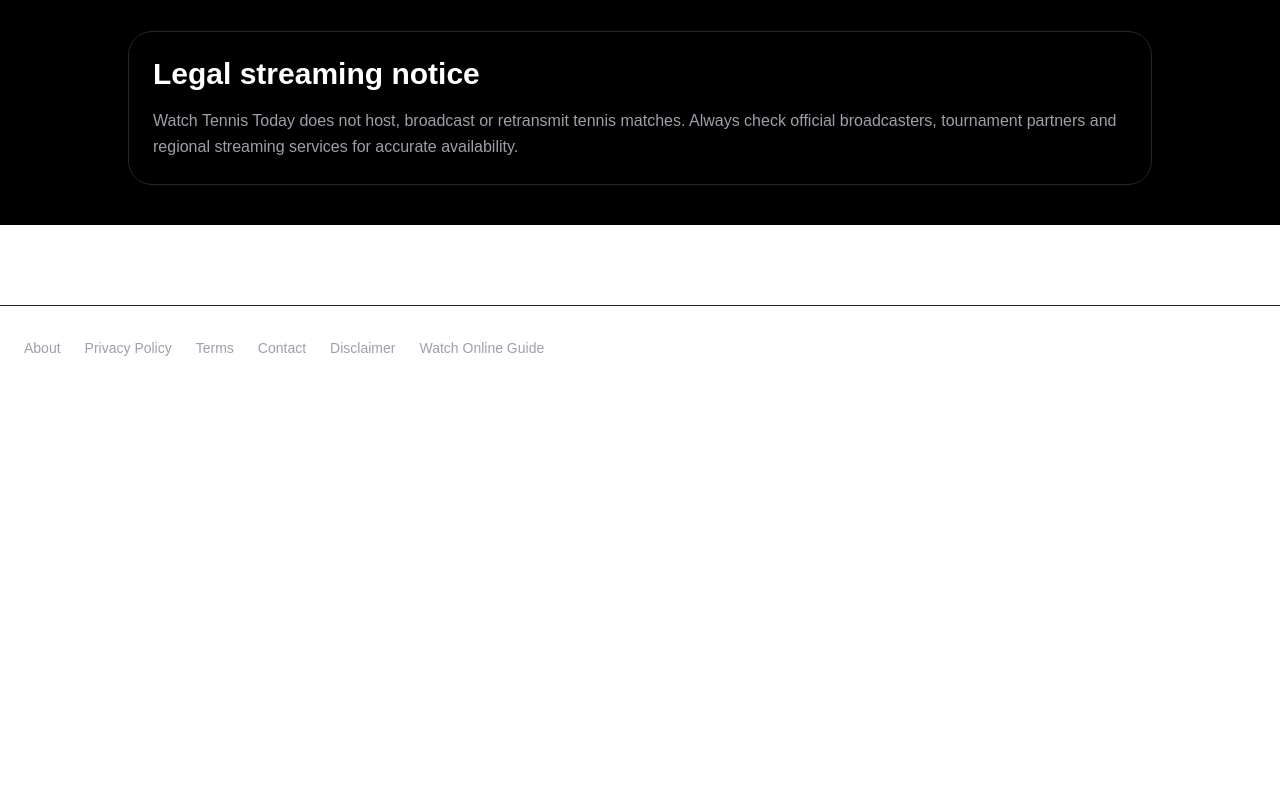
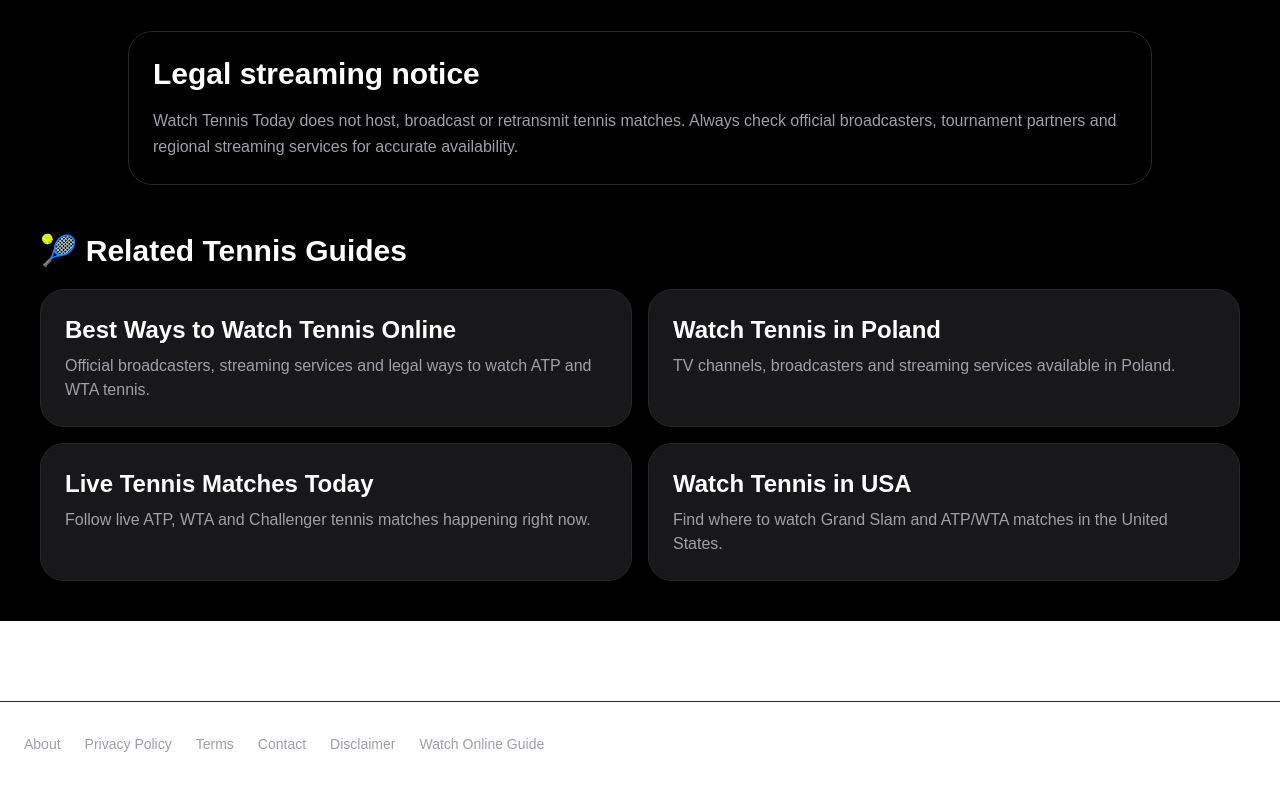
Before and after one commit to 8dqqd57hyh-rgb/watch-tennis-today, a Next.js app: page /french-open-live-stream in a window 1280 px wide. Shown: the part 1967-2753 px from the top of the page. Before the commit the page ends 2357 px from the top, so only its background shows below. Built offline with nearby package versions, Linux system fonts and the light colour scheme.

Commit message:
Link French Open banner

```diff
--- a/app/french-open-live-stream/page.tsx
+++ b/app/french-open-live-stream/page.tsx
@@ -185,6 +185,67 @@
           </p>
         </section>
       </div>
+      <section className="mt-12">
+  <h2 className="text-3xl font-black mb-5">
+    🎾 Related Tennis Guides
+  </h2>
+
+  <div className="grid grid-cols-1 md:grid-cols-2 gap-4">
+
+    <a
+      href="/best-ways-to-watch-tennis-online"
+      className="bg-zinc-900 border border-zinc-800 rounded-3xl p-6 hover:border-green-500 transition-all"
+    >
+      <h3 className="text-2xl font-black mb-2">
+        Best Ways to Watch Tennis Online
+      </h3>
+
+      <p className="text-zinc-400">
+        Official broadcasters, streaming services and legal ways to watch ATP and WTA tennis.
+      </p>
+    </a>
+
+    <a
+      href="/watch-tennis-in/poland"
+      className="bg-zinc-900 border border-zinc-800 rounded-3xl p-6 hover:border-green-500 transition-all"
+    >
+      <h3 className="text-2xl font-black mb-2">
+        Watch Tennis in Poland
+      </h3>
+
+      <p className="text-zinc-400">
+        TV channels, broadcasters and streaming services available in Poland.
+      </p>
+    </a>
+
+    <a
+      href="/live-tennis"
+      className="bg-zinc-900 border border-zinc-800 rounded-3xl p-6 hover:border-green-500 transition-all"
+    >
+      <h3 className="text-2xl font-black mb-2">
+        Live Tennis Matches Today
+      </h3>
+
+      <p className="text-zinc-400">
+        Follow live ATP, WTA and Challenger tennis matches happening right now.
+      </p>
+    </a>
+
+    <a
+      href="/watch-tennis-in/usa"
+      className="bg-zinc-900 border border-zinc-800 rounded-3xl p-6 hover:border-green-500 transition-all"
+    >
+      <h3 className="text-2xl font-black mb-2">
+        Watch Tennis in USA
+      </h3>
+
+      <p className="text-zinc-400">
+        Find where to watch Grand Slam and ATP/WTA matches in the United States.
+      </p>
+    </a>
+
+  </div>
+</section>
     </main>
   );
 }
```
